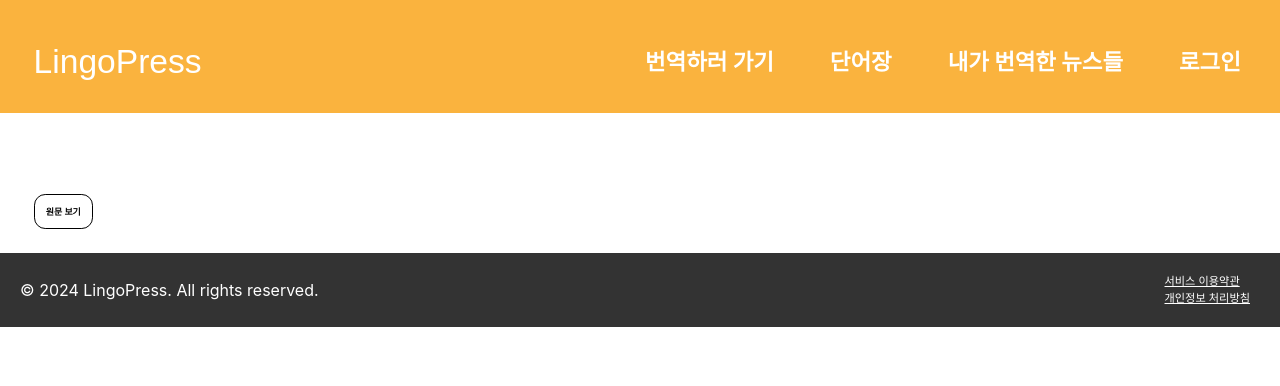
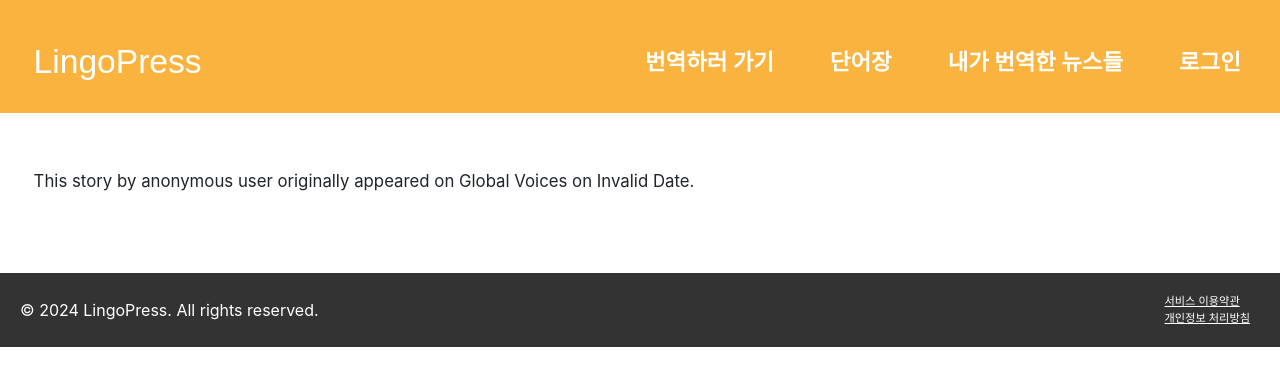
Before and after one commit to LingoPress/lingopress-frontend, a React (Create React App) app: page /lingopress/1 in a window 1280 px wide. Shown: the top 386 px of the page. Built offline with nearby package versions, Linux system fonts and the light colour scheme; no server answers; a web font is replaced by a local one.

Commit message:
feat: PressSection에 출처문구 추가

```diff
--- a/src/_components/lingopress/PressSection.jsx
+++ b/src/_components/lingopress/PressSection.jsx
@@ -8,8 +8,14 @@ import Vocabulary from "./Vocabulary";
 
 const PressTitle = styled.h1`
   font-size: 2.3rem;
-  margin-bottom: 5rem;
+  margin-bottom: 1rem;
 `;
+const PressDescription = styled.p`
+  margin-top: 2rem;
+  font-size: 1.5rem;
+  margin-bottom: 4rem;
+`;
+
 const PressSection = ({ authStatus }) => {
   const isMobile = useMediaQuery({ query: "(max-width:768px)" });
   const props = useParams();
@@ -33,6 +39,9 @@ const PressSection = ({ authStatus }) => {
     };
     responseData();
   }, [authStatus]);
+
+  const options = { month: "long", day: "numeric", year: "numeric" };
+
   return (
     <>
       {authStatus.is_logged_in ? <Vocabulary isMobile={isMobile} /> : null}
@@ -43,27 +52,27 @@ const PressSection = ({ authStatus }) => {
         }}
       >
         <PressTitle>{pressData ? pressData.title : null}</PressTitle>
-        <TranslateSection pressData={pressData} isMobile={isMobile} />
-
+        <PressTitle>
+          {pressData.translatedTitle ? pressData.translatedTitle : null}
+        </PressTitle>
+        <PressDescription>
+          This{" "}
           <a
             style={{
               textDecoration: "none",
-            color: "black",
-            fontSize: "0.8rem",
-            fontWeight: "bold",
-            padding: "1rem",
-            border: "0.1rem solid black",
-            borderRadius: "1rem",
-            marginTop: "1rem",
-            marginBottom: "1rem",
             }}
             href={pressData.originalUrl}
             target="_blank"
             rel="noreferrer"
           >
-          {" "}
-          원문 보기{" "}
-        </a>
+            story
+          </a>{" "}
+          by {pressData.author ? pressData.author : "anonymous user"} originally
+          appeared on Global Voices on{" "}
+          {new Date(pressData.publishedAt).toLocaleString("en-US", options)}.
+        </PressDescription>
+
+        <TranslateSection pressData={pressData} isMobile={isMobile} />
       </section>
     </>
   );
```
Lines whose indentation alone changed are shown as unchanged.
